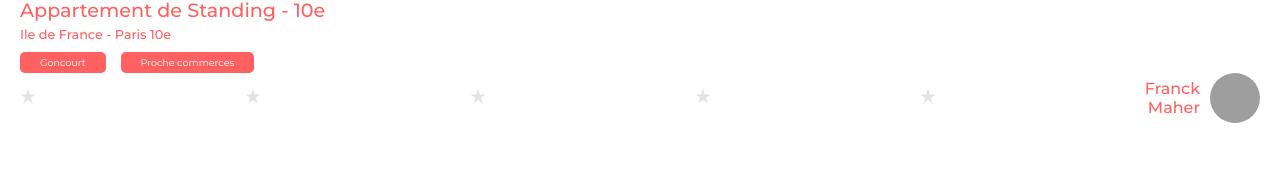
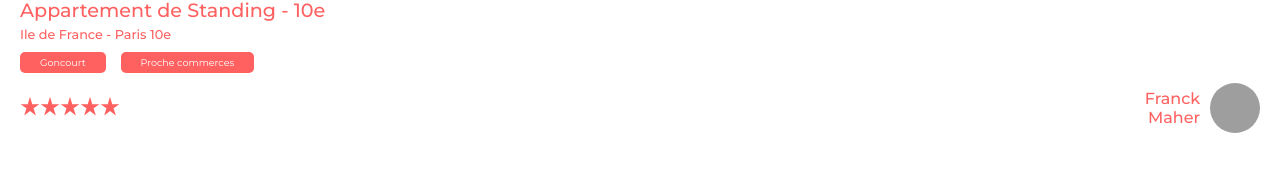
Before and after one commit to 0pix/AlexisNeisius_11_19082022, a React (Create React App) app: page /housingsheet/0979876d in a window 1280 px wide. Shown: the part 359-530 px from the top of the page. Built offline with nearby package versions, Linux system fonts and the light colour scheme; grey boxes are pictures that could not be loaded.

Commit message:
Stars rating done

```diff
--- a/src/components/HousingInformation.css
+++ b/src/components/HousingInformation.css
@@ -29,6 +29,7 @@
 }
 
 .nameRating {
+  margin-top: 10px;
   display: flex;
   align-items: center;
   justify-content: space-between;
--- a/src/components/StarRating.css
+++ b/src/components/StarRating.css
@@ -5,3 +5,7 @@
 .StarSvgPink {
   fill: #ff6060;
 }
+
+.starContainer {
+  display: flex;
+}
--- a/src/components/StarRating.jsx
+++ b/src/components/StarRating.jsx
@@ -3,23 +3,46 @@ import './StarRating.css'
 import star from '../assets/star.svg'
 
 const StarRating = ({ data }) => {
+  if (data === undefined) {
+    return
+  }
   const imgStar = (
     <svg
-      className="StarSvgGrey"
-      width="16"
-      height="16"
+      className="StarSvgPink"
+      width="20"
+      height="20"
       viewBox="0 0 16 16"
       xmlns="http://www.w3.org/2000/svg"
     >
       <path d="M9.8225 6.5L8 0.5L6.1775 6.5H0.5L5.135 9.8075L3.3725 15.5L8 11.9825L12.635 15.5L10.8725 9.8075L15.5 6.5H9.8225Z" />
     </svg>
   )
+  const imgStarGrey = (
+    <svg
+      className="StarSvgGrey"
+      width="20"
+      height="20"
+      viewBox="0 0 16 16"
+      xmlns="http://www.w3.org/2000/svg"
+    >
+      <path d="M9.8225 6.5L8 0.5L6.1775 6.5H0.5L5.135 9.8075L3.3725 15.5L8 11.9825L12.635 15.5L10.8725 9.8075L15.5 6.5H9.8225Z" />
+    </svg>
+  )
+
   const star = [1, 2, 3, 4, 5]
 
-  return star.map(() => {
-    return <div className="StarRating StarSvgPink">{imgStar}</div>
-  })
-  // <div className="StarRating">{imgStar}</div>
+  return (
+    <div className="starContainer">
+      {star.map((elm, index) => {
+        console.log(index + 1)
+        return (
+          <div className="StarRating StarSvgPink">
+            {index + 1 <= data.rating ? imgStar : imgStarGrey}
+          </div>
+        )
+      })}
+    </div>
+  )
 }
 
 export default StarRating
```
